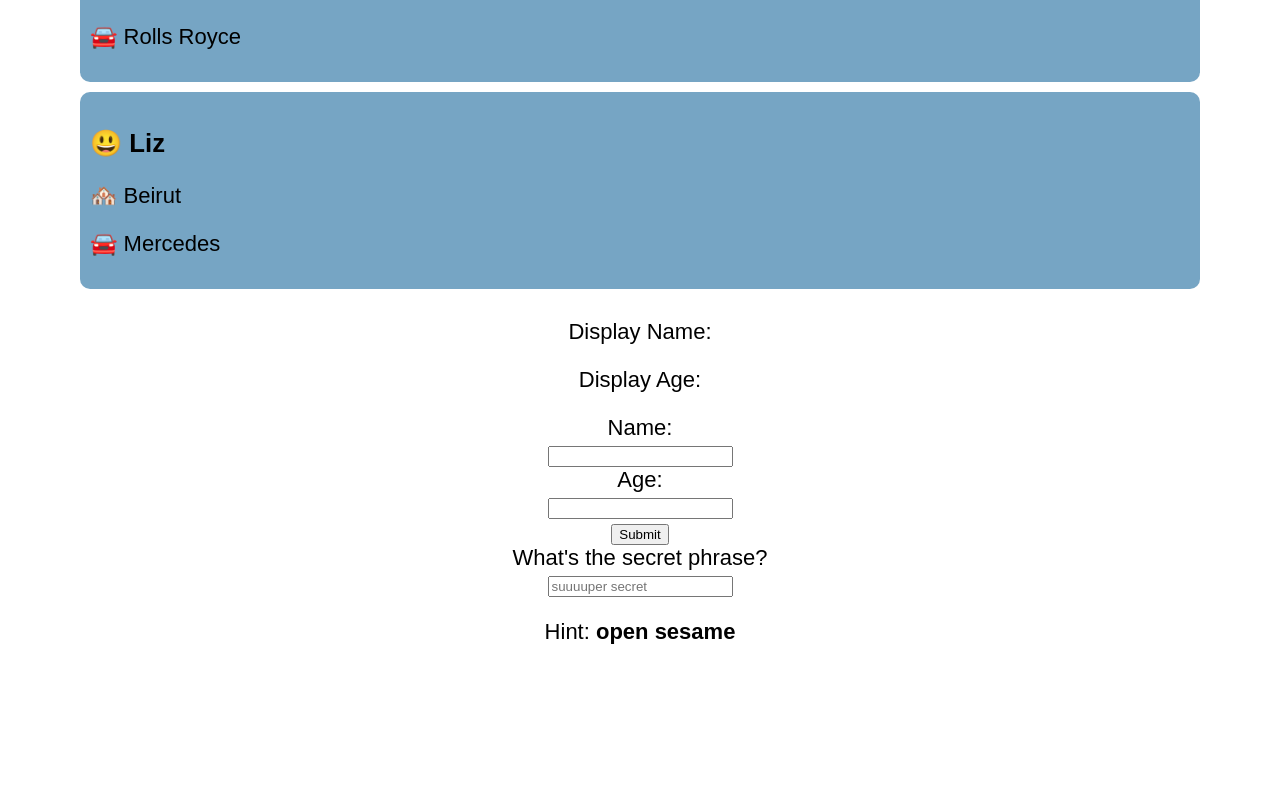
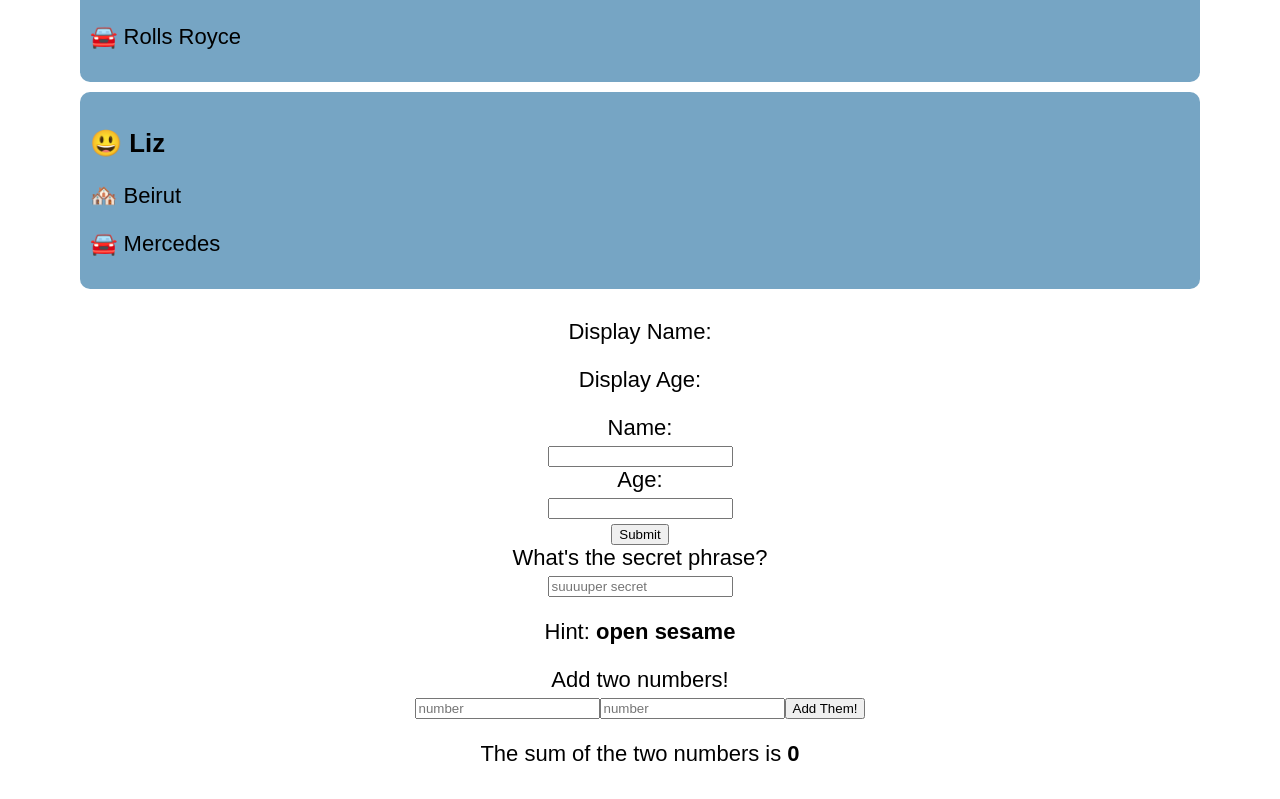
Before and after one commit to danielperkinsii/10DayReactBeginner, a React (Create React App) app in the folder 10-day-beginner/: page / in a window 1280 px wide. Shown: the part 1452-2251 px from the top of the page. Before the commit the page ends 2169 px from the top, so only its background shows below. Built offline with nearby package versions, Linux system fonts and the light colour scheme.

Commit message:
completed challenge day 5

```diff
--- a/10-day-beginner/src/App.js
+++ b/10-day-beginner/src/App.js
@@ -4,6 +4,7 @@ import UserList from './components/UserList'
 import './App.css';
 import UpdateForm from './components/UpdateForm'
 import Alert from './components/Alert'
+import AddThem from './components/AddThem'
 
 
 class App extends React.Component {
@@ -24,8 +25,9 @@ class App extends React.Component {
       <div className='App'>
         <User userInformation={this.state.userInformation}/>
         <UserList/>
-        <UpdateForm />
-        <Alert />
+        <UpdateForm/>
+        <Alert/>
+        <AddThem/>
       </div>
     );
   }
--- /dev/null
+++ b/10-day-beginner/src/components/AddThem.jsx
@@ -0,0 +1,43 @@
+import React, { Component } from 'react'
+
+class AddThem extends React.Component {
+    state = {
+        num1: 0,
+        num2: 0,
+        total: 0
+    }
+
+    handleChange = (e) => {
+        this.setState({
+            [e.target.id]: e.target.type === 'number' ? parseInt(e.target.value) : e.target.value
+        })
+    }
+
+    handleSubmit = (e) => {
+        e.preventDefault()
+    }
+
+    calculateTotal = () => {
+        let sum = 0
+        sum = this.state.num1 + this.state.num2
+        this.setState({
+            total: sum
+        })
+    }
+
+    render() {
+        return (
+            <div>
+                <form onSubmit={e => this.handleSubmit(e)}>
+                    <label>Add two numbers!</label><br/>
+                    <input type='number' id='num1' onChange={this.handleChange} placeholder='number'/>
+                    <input type='number' id='num2' onChange={this.handleChange} placeholder='number'/>
+                    <button onClick={this.calculateTotal}>Add Them!</button>
+                </form>
+        <p>The sum of the two numbers is <strong>{this.state.total}</strong></p>
+            </div>
+        )
+    }
+}
+
+export default AddThem
```
